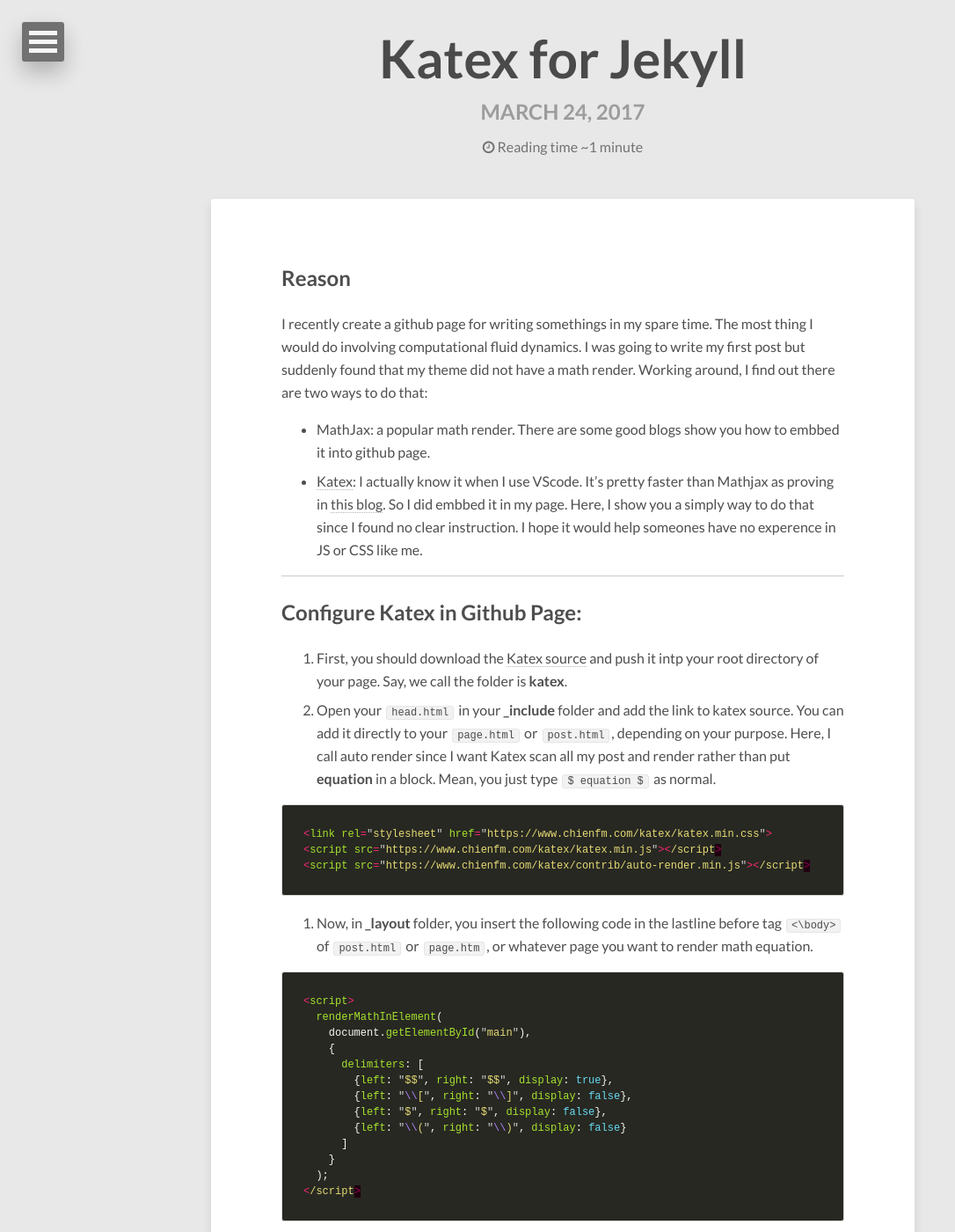
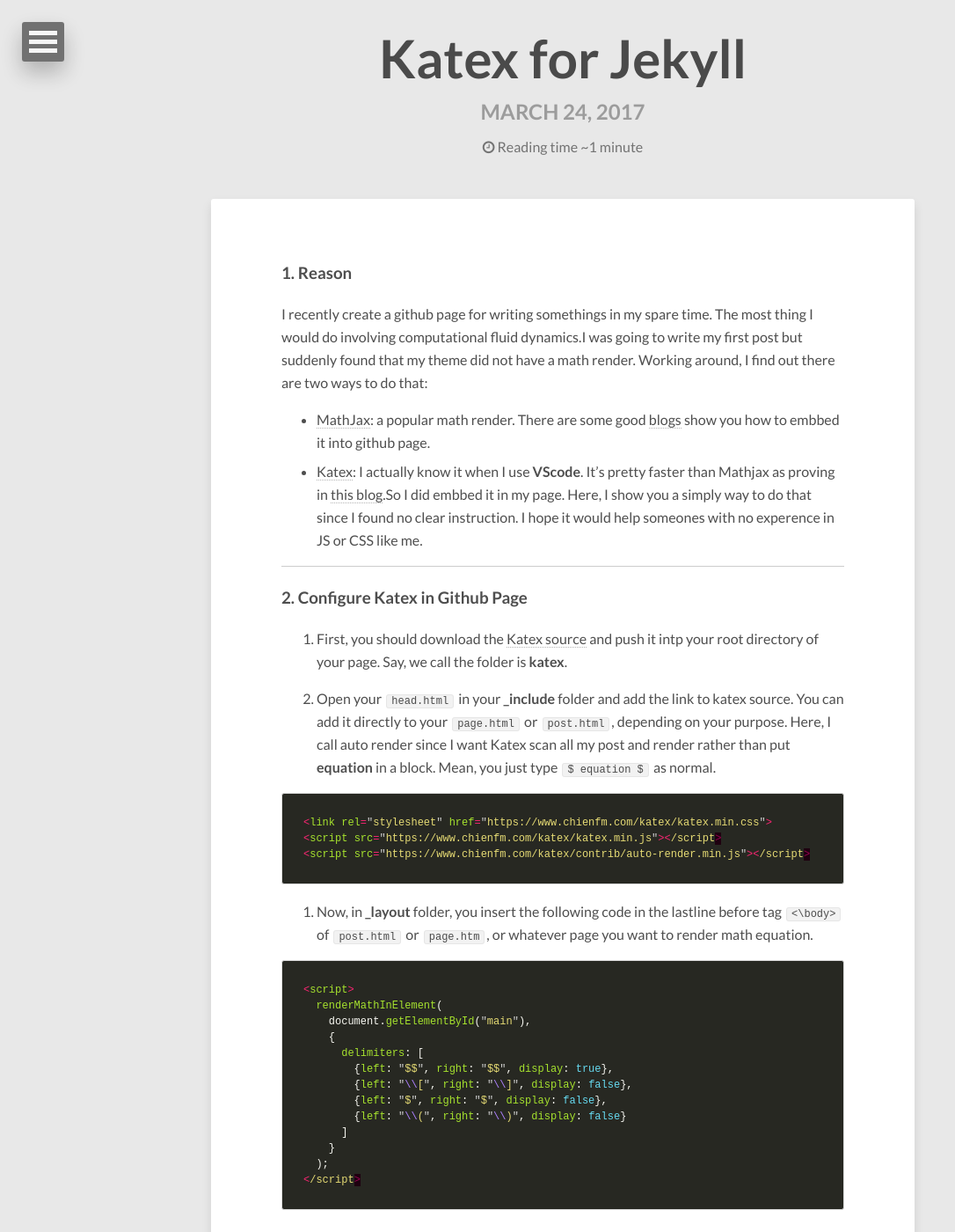
Before and after one commit to chienfm/chienfm.github.io, a Jekyll site: the page built from _posts/2017-03-24-Katex-for-Jekyll.md, in a window 1280 px wide and 1400 px high. Shown: the whole window at 88% size, without its empty margins (0-1086 px from the left). Built offline with Jekyll 4.4.1, drawn with Linux system fonts in a browser that asks for light colours; nearby versions of some CDN libraries; comment, search, counter and statistics services are not loaded; some of the changed text lies outside the part shown.

Commit message:
Update content

````diff
--- a/_posts/2017-03-24-Katex-for-Jekyll.md
+++ b/_posts/2017-03-24-Katex-for-Jekyll.md
@@ -10,16 +10,17 @@
   creditlink:
 ---
 
-## Reason
-I recently create a github page for writing somethings in my spare time. The most thing I would do involving computational fluid dynamics.
-I was going to write my first post but suddenly found that my theme did not have a math render. Working around, I find out there are two ways to do that:
-- MathJax: a popular math render. There are some good blogs show you how to embbed it into github page.
-- [Katex](https://github.com/Khan/KaTeX): I actually know it when I use VScode. It's pretty faster than Mathjax as proving in [this blog](http://willdrevo.com/latex-equation-rendering-in-javascript-with-jekyll-and-katex/).
-So I did embbed it in my page. Here, I show you a simply way to do that since I found no clear instruction. I hope it would help someones have no experence in JS or CSS like me.
+### 1. Reason
+
+I recently create a github page for writing somethings in my spare time. The most thing I would do involving computational fluid dynamics.I was going to write my first post but suddenly found that my theme did not have a math render. Working around, I find out there are two ways to do that:
+- [MathJax](https://www.mathjax.org/): a popular math render. There are some good [blogs](http://haixing-hu.github.io/programming/2013/09/20/how-to-use-mathjax-in-jekyll-generated-github-pages/) show you how to embbed it into github page.
+- [Katex](https://github.com/Khan/KaTeX): I actually know it when I use **VScode**. It's pretty faster than Mathjax as proving in [this blog](https://github.com/Khan/KaTeX).So I did embbed it in my page. Here, I show you a simply way to do that since I found no clear instruction. I hope it would help someones with no experence in JS or CSS like me.
 
 ---
-## Configure Katex in Github Page:
+### 2. Configure Katex in Github Page
+
 1. First, you should download the [Katex source](https://github.com/khan/katex/releases) and push it intp your root directory of your page. Say, we call the folder is **katex**.
+
 2. Open your `head.html` in your **_include** folder and add the link to katex source. You can add it directly to your `page.html` or `post.html`, depending on your purpose. Here, I call auto render since I want Katex scan all my post and render rather than put **equation** in a block. Mean, you just type `$ equation $` as normal.
 
 ```javascript
@@ -69,6 +71,8 @@
 
 \\(
 P(x) = \frac{1}{\sigma\sqrt{2\pi}} e^{ - \frac{(x - \mu)^2}{2\sigma ^2}}
-\\)                                                                                                                                (1)
+\\)
 
-Phew! Hope this trick could help you!
+---
+
+Finally, now I can type math on my Page with Katex! Hope this trick could also help you!
````
Also changed, not shown: other parts of _posts/2017-03-24-Katex-for-Jekyll.md (+3 -2 lines).
